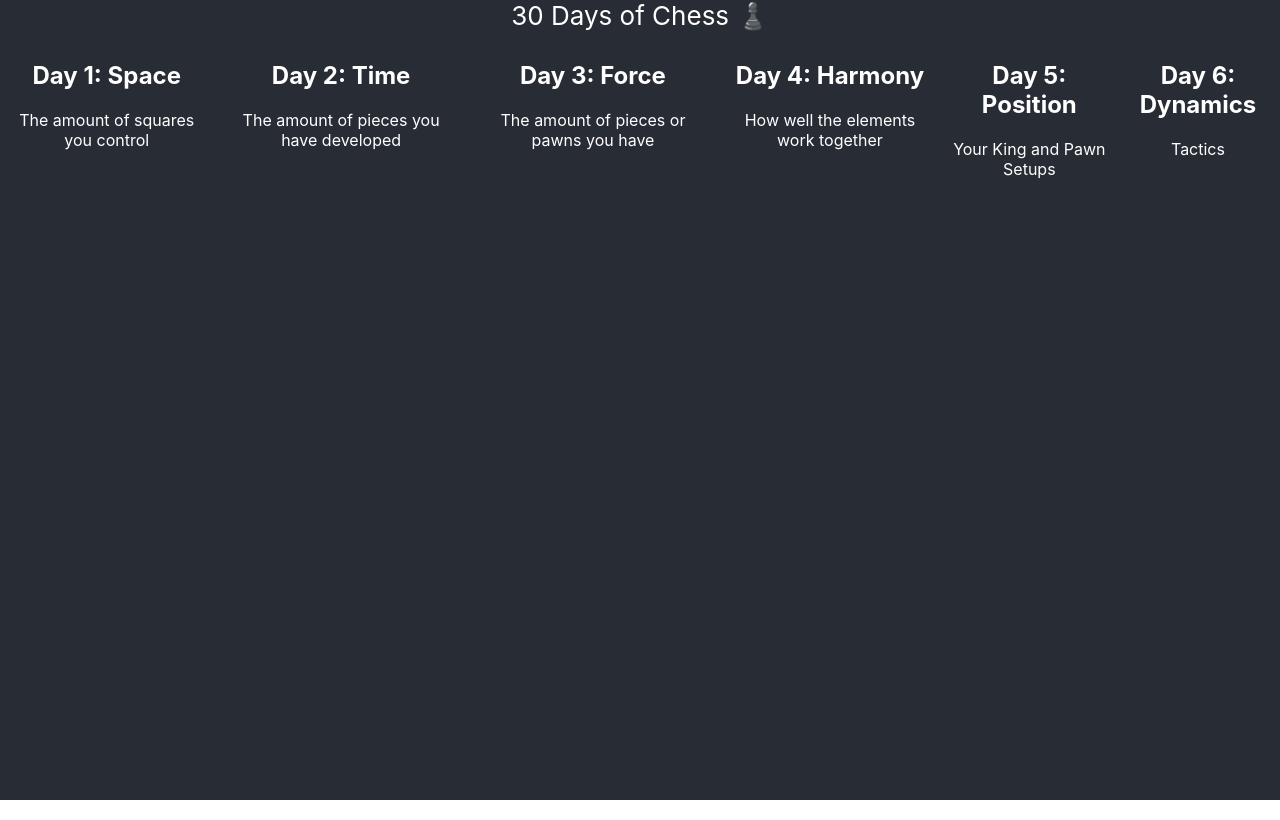
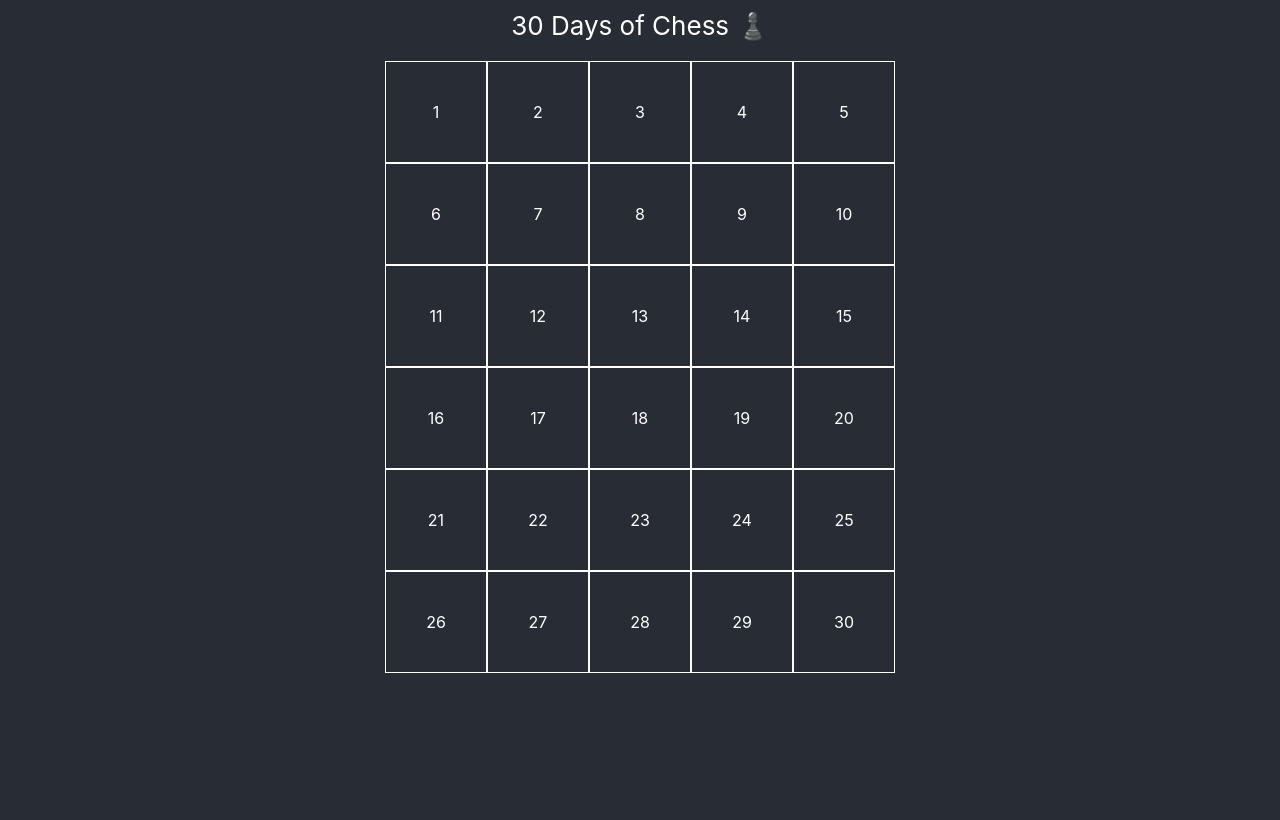
Before and after one commit to riceball1/10-steps-to-better-chess, a React (Create React App) app: page / in a window 1280 px wide. Built offline with nearby package versions, Linux system fonts and the light colour scheme.

Commit message:
Created 30 day grid

```diff
--- a/src/App.css
+++ b/src/App.css
@@ -1,39 +1,31 @@
 .App {
   text-align: center;
   background-color: #282c34;
+  color: white;
   min-height: 100vh;
+  padding: 10px;
 }
 
 .App-header {
-  background-color: #282c34;
   display: flex;
   flex-direction: column;
   align-items: center;
   justify-content: center;
   font-size: calc(10px + 2vmin);
-  color: white;
 }
 
-.days {
+.box-grid {
   display: flex;
-  justify-content: flex-start;
-  color: white;
+  justify-content: center;
+  align-items: center;
+  margin: 20px;
 }
 
-.day {
-  padding: 10px;
-}
-
-.row {
-  display: flex;
-  flex-direction: row;
-  flex-wrap: wrap;
-  width: 100%;
-}
-
-.column {
+.box {
+  border: 1px solid #FFF;
+  width: 100px;
+  height: 100px;
   display: flex;
   flex-direction: column;
-  flex-basis: 100%;
-  flex: 1;
+  justify-content: space-around;
 }
--- a/src/App.js
+++ b/src/App.js
@@ -2,19 +2,37 @@ import './App.css';
 import {database as data} from './database';
 
 function App() {
+  const GRID_ROW_LENGTH = 5;
+  const GRID_COL_LENGTH = 6;
+
+  const grid = [];
+  for (let row = 0; row < GRID_ROW_LENGTH; row++) {
+    const currentRow = [];
+    for (let col = 0; col < GRID_COL_LENGTH; col++) {
+      const id = row + (col * GRID_ROW_LENGTH) + 1;
+      if(id <=75) {
+        currentRow.push(<div className="box" id={id}>{id}</div>);
+      } else {
+        currentRow.push(<div className="box" id={id}></div>)
+      }
+    }
+    grid.push(currentRow);
+  }
+
   return (
     <div className="App">
       <header className="App-header">
        30 Days of Chess ♟️
       </header>
-      <main className="days">
-        {data.map((content, index) => {
-          return (<div className="day">
-            <h2>{`Day ${index + 1}: ${content.title}`}</h2>
-            <p>
-              {content.description}
-            </p>
-          </div>)
+      <main className="box-grid">
+      {grid.map((row, rowId) => {
+          return (
+            <div key={rowId}>
+              {row.map((node, nodeId) => {
+                return node;
+              })}
+            </div>
+          );
         })}
       </main>
     </div>
```
